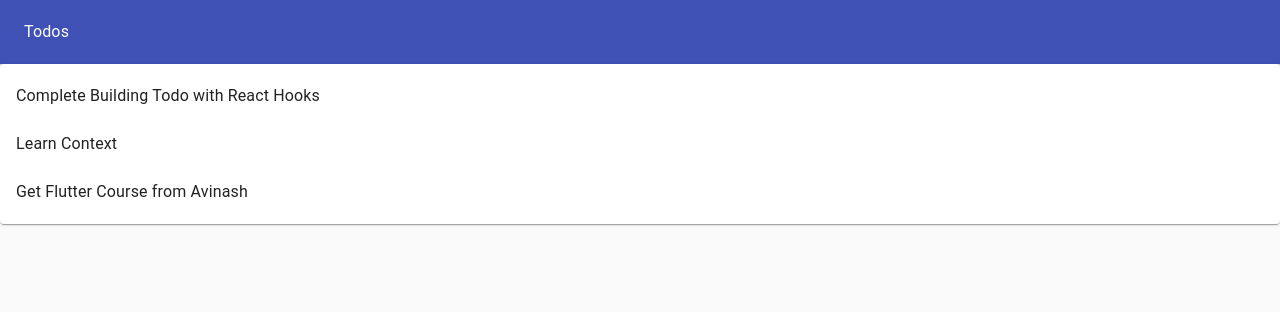
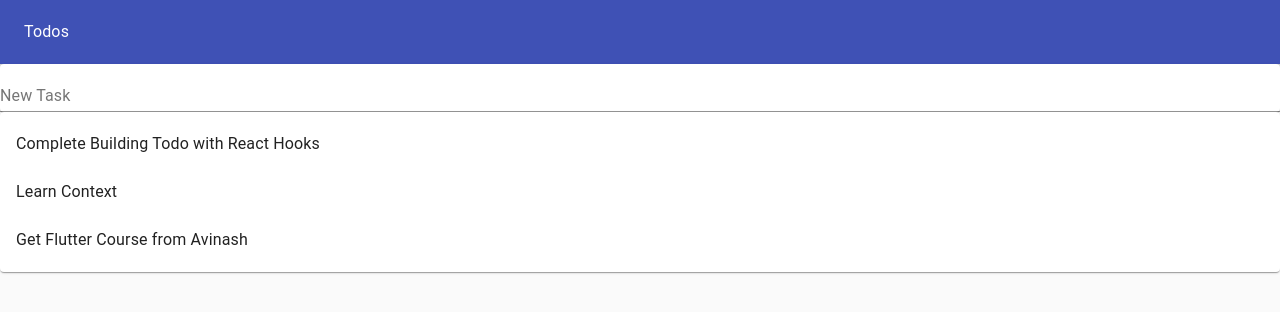
Before and after one commit to zolomohan/todo-hooks, a React (Create React App) app: page / in a window 1280 px wide. Shown: the top 312 px of the page. Built offline with nearby package versions, Linux system fonts and the light colour scheme.

Commit message:
Added Input Component & useInputState hook

```diff
--- a/src/App.js
+++ b/src/App.js
@@ -5,6 +5,7 @@ import AppBar from '@material-ui/core/AppBar'
 import Toolbar from '@material-ui/core/Toolbar'
 import Typography from '@material-ui/core/Typography'
 import TodoList from './TodoList';
+import Input from './Input';
 
 export default function App() {
 
@@ -30,6 +31,7 @@ export default function App() {
 					<Typography color='inherit'>Todos</Typography>
 				</Toolbar>
 			</AppBar>
+			<Input />
 			<TodoList todos={todos} />
 		</Paper>
 	)
--- /dev/null
+++ b/src/Input.js
@@ -0,0 +1,15 @@
+import React from 'react'
+import TextField from '@material-ui/core/TextField'
+import { Paper } from '@material-ui/core';
+import useInputState from './hooks/useInputState'
+
+export default function Input() {
+
+	const [value, handleChange, resetValue] = useInputState('');
+
+	return (
+		<Paper>
+			<TextField label='New Task' fullWidth onChange={handleChange}/>
+		</Paper>
+	)
+}
--- /dev/null
+++ b/src/hooks/useInputState.js
@@ -0,0 +1,12 @@
+import { useState } from 'react';
+
+export default (initialState) => {
+	const [ state, setState ] = useState(initialState);
+	const handleChange = (event) => {
+		setState(event.target.value);
+	};
+	const reset = () => {
+		setState('');
+	};
+	return [ state, handleChange, reset ];
+};
```
